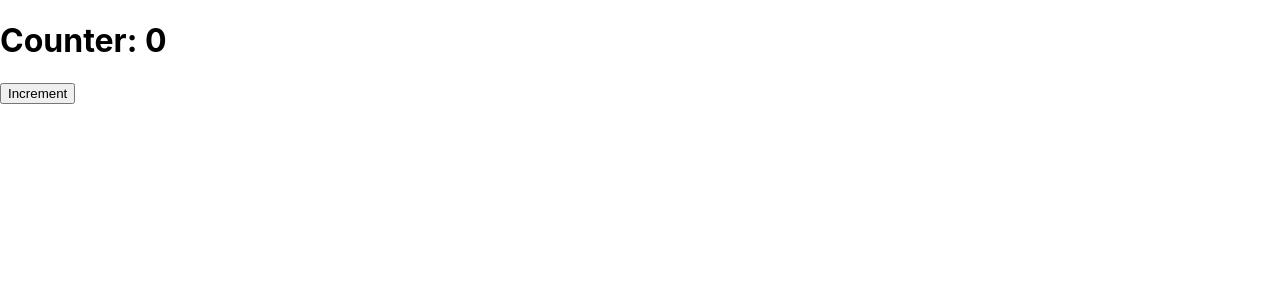
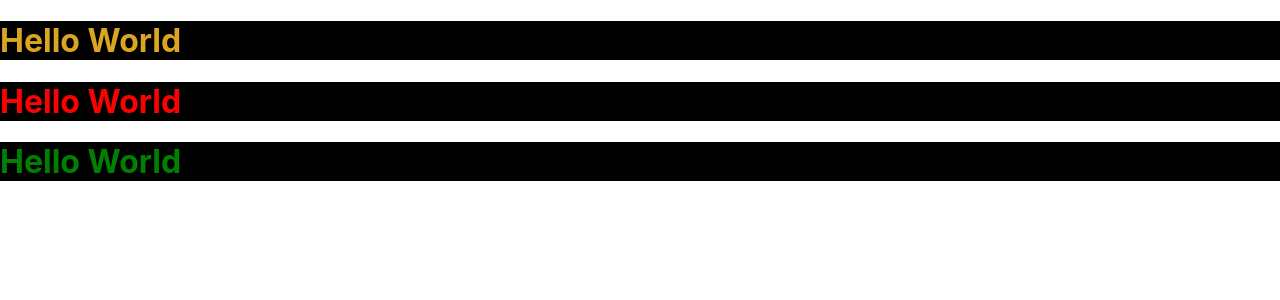
Before and after one commit to hassanjawedwani/WebLearning, a React (Create React App) app in the folder React/codestepbystep/: page / in a window 1280 px wide. Shown: the top 300 px of the page. Built offline with nearby package versions, Linux system fonts and the light colour scheme.

Commit message:
hooks and life cycle learned

```diff
--- a/React/codestepbystep/src/Student.jsx
+++ b/React/codestepbystep/src/Student.jsx
@@ -1,33 +1,13 @@
-import React from "react";
-
-class Student extends React.Component {
-  constructor(props) {
-    console.log("Student constructor called");
-    super(props);
-    this.state = {
-      count: 0
-    }
-  }
-
-  componentDidMount() {
-    console.log("Student componentDidMount called");
-  }
-
-  componentDidUpdate(prevProps, prevState) {
-    console.log("Student componentDidUpdate called");
-    console.log("prevState", prevState.count);
-    console.log("currentState", this.state.count);
-  }
-
-  render() {
-    console.log("Student render called");
-    return (
-      <div>
-        <h1>Counter: {this.state.count}</h1>
-        <button onClick={() => this.setState({ count: this.state.count + 1 })}>Increment</button>
-      </div>
-    )
-  }
+import './style.css';
+import style from './custome.module.css';
+function Student() {
+  return (
+    <div>
+      <h1 style={{ backgroundColor: "black", color: "goldenrod" }}>Hello World</h1>  {/* inline CSS */}
+      <h1 className="red">Hello World</h1>
+      <h1 className={style.green}>Hello World</h1>
+    </div>
+  )
 }
 
 export default Student;
--- /dev/null
+++ b/React/codestepbystep/src/custome.module.css
@@ -0,0 +1,4 @@
+.green {
+  background-color: black;
+  color: green;
+}
--- /dev/null
+++ b/React/codestepbystep/src/style.css
@@ -0,0 +1,4 @@
+.red {
+  background-color: black;
+  color: red;
+}
```
Also changed, not shown: React/codestepbystep/src/Child.jsx (added, +14 -0 lines).
